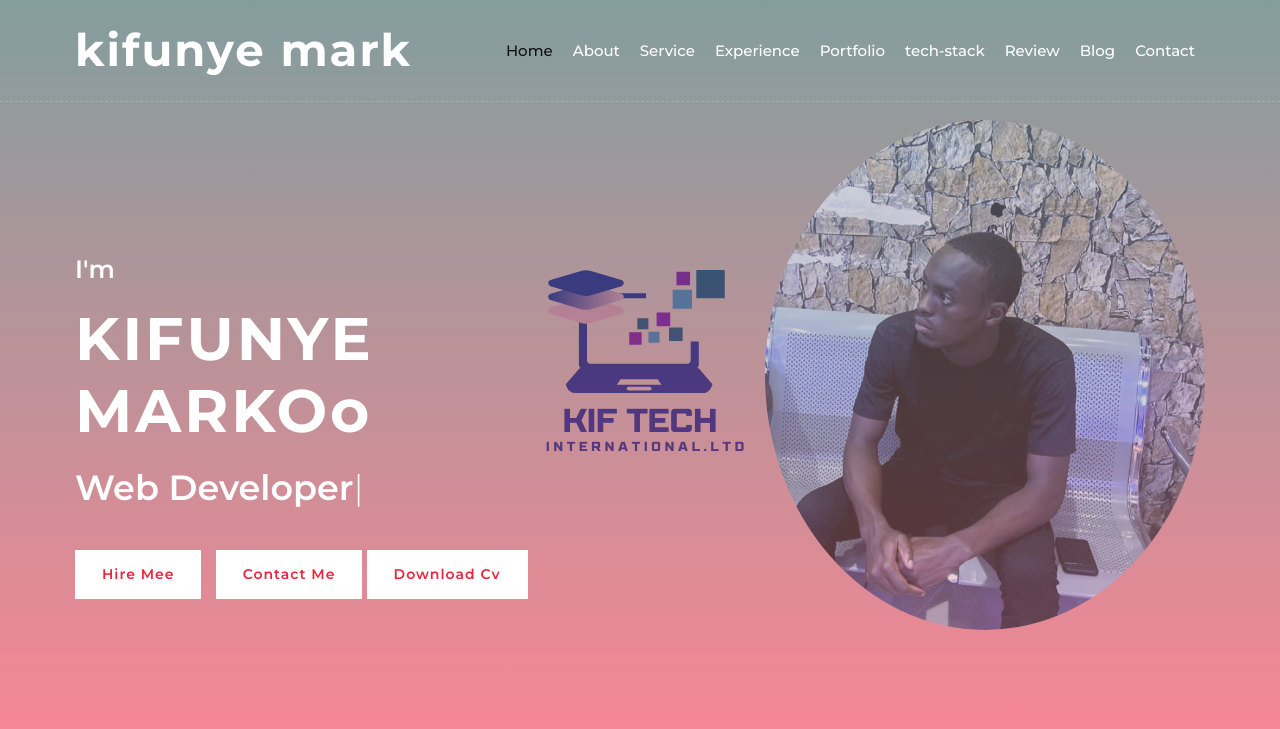
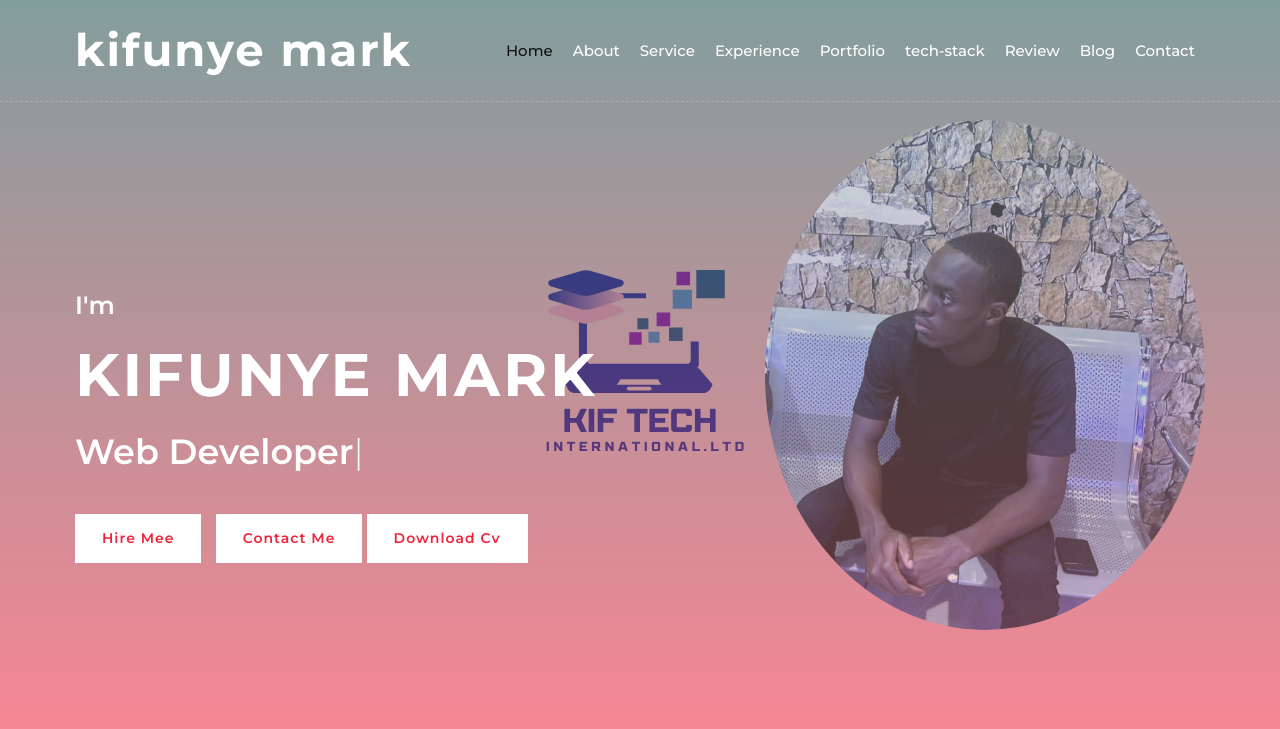
Before and after one commit to mark123-maldona/my-portfolio, a plain HTML site: page portfolio/index.html in a window 1280 px wide. Shown: the top 729 px of the page. Drawn offline with nearby package versions, Linux system fonts and the light colour scheme.

Commit message:
Update index.html

```diff
--- a/portfolio/index.html
+++ b/portfolio/index.html
@@ -60,7 +60,7 @@
                         <div class="hero-content">
                             <div class="hero-text">
                                 <p>I'm</p>
-                                <h1>KIFUNYE MARKOo</h1>
+                                <h1>KIFUNYE MARK</h1>
                                 <h2></h2>
                                 <div class="typed-text">Web Designer, Web Developer, Front End Developer, Computer Engineer</div>
                             </div>
```
